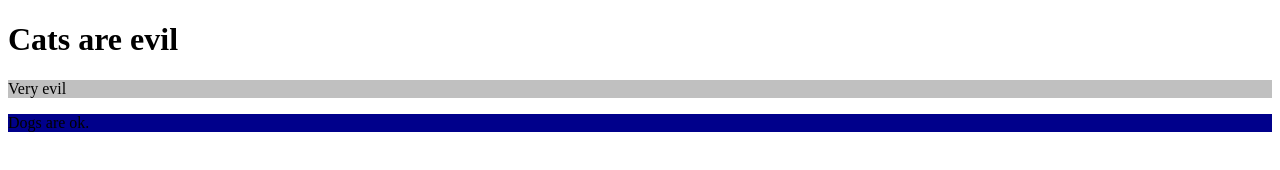
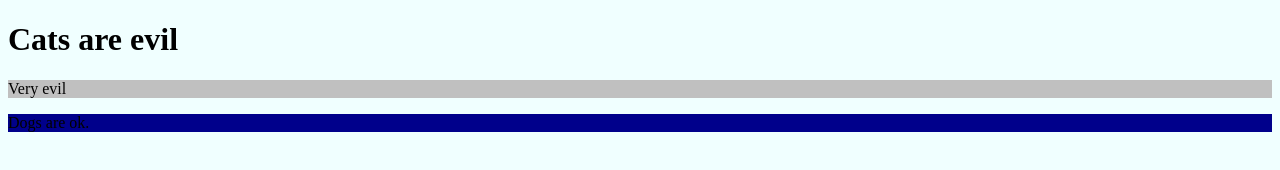
Before and after one commit to AndrewJager/CatsAreEvil.github.io, a plain HTML site: page index.html in a window 1280 px wide. Drawn offline with Linux system fonts and the light colour scheme.

Commit message:
changed background

```diff
--- a/index.html
+++ b/index.html
@@ -1,6 +1,6 @@
 <!DOCTYPE html>
 <html>
-    <body>
+    <body style="background-color:  azure">
             <h1>Cats are evil</h1>
             <p style="background-color:Silver;">Very evil</p>
             <p style="background-color:darkblue;">Dogs are ok.</p>
```
